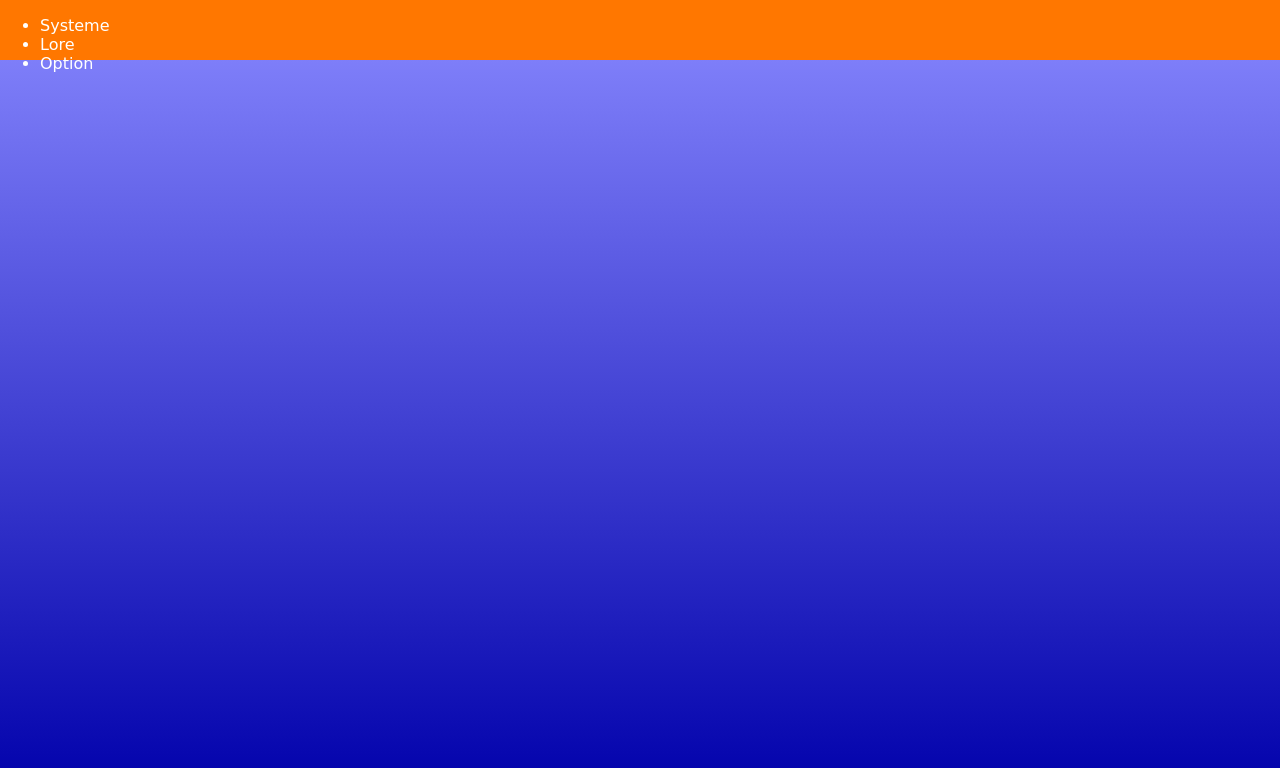
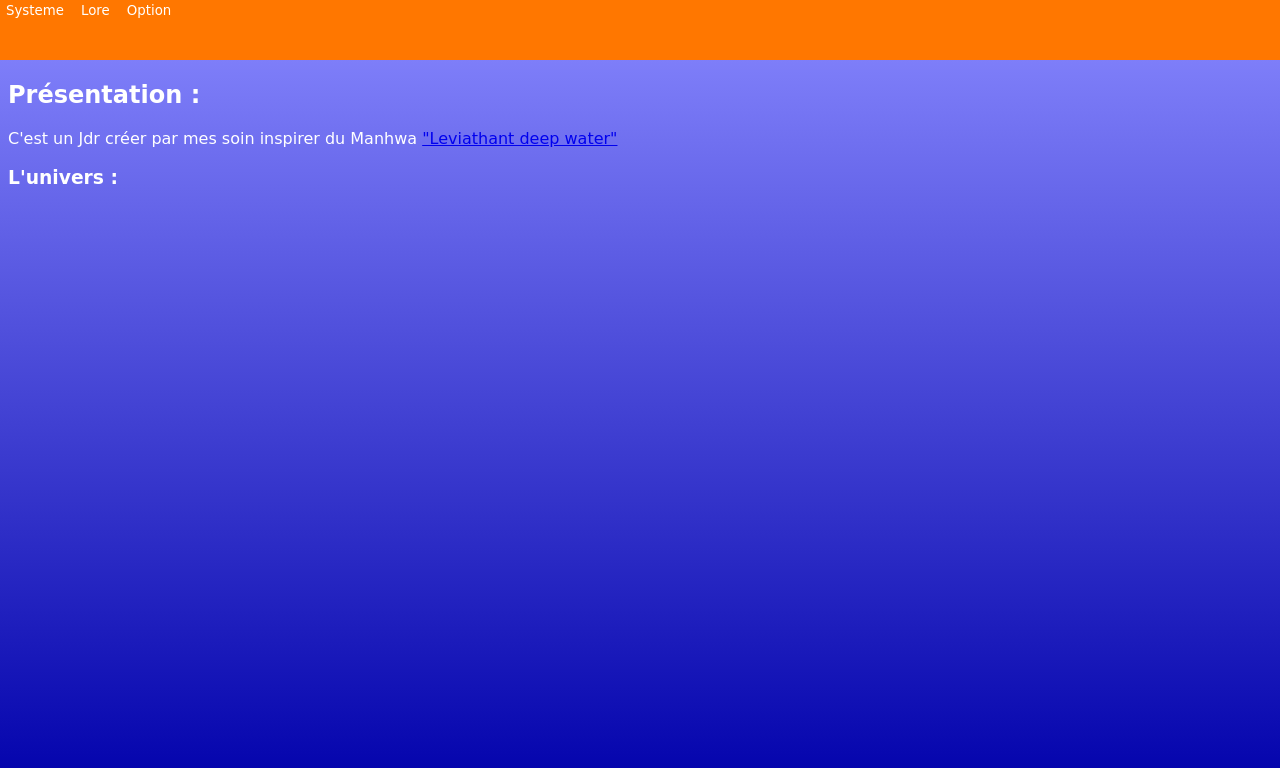
Before and after one commit to Matemil-25/Leviathant_site, a plain HTML site: page index.html in a window 1280 px wide. Drawn offline with Linux system fonts and the light colour scheme.

Commit message:
V0.3 : Bouton ajouter

```diff
--- a/index.css
+++ b/index.css
@@ -9,6 +9,7 @@ html
 body
 {
     color: white;
+    font-family: cursive;
 }
 
 .NavBar
@@ -22,3 +23,11 @@ body
     align-items: bottom;
     padding: 0 20 px;
 }
+
+button
+{
+    background-color: #ff7700;
+    color: #ffffff;
+    border: none;
+    font-family: cursive;
+}
--- a/index.html
+++ b/index.html
@@ -6,12 +6,15 @@
      <link rel="stylesheet" href="index.css">
 </head>
 <body>
+    <h1>Léviathant</h1>
     <nav class="NavBar">
-        <ul>
-            <li class="Systeme">Systeme</li>
-            <li class="Lore">Lore</li>
-            <li class="Option">Option</li>
-        </ul>
+       <button class="Systeme">Systeme</button>
+       <button class="Lore">Lore</button>
+       <button class="Option">Option</button>
     </nav>
+    <h2>Présentation :</h2>
+    <p>C'est un Jdr créer par mes soin inspirer du Manhwa <a href="https://www.webtoons.com/fr/sf/leviathan/list?title_no=7320" target="_blank">"Leviathant deep water"</a></p>
+    <h3>L'univers :</h3>
+    <p><!--//insérer le Le fichier Histoire de obsidian--></p>
 </body>
 </html>
```
